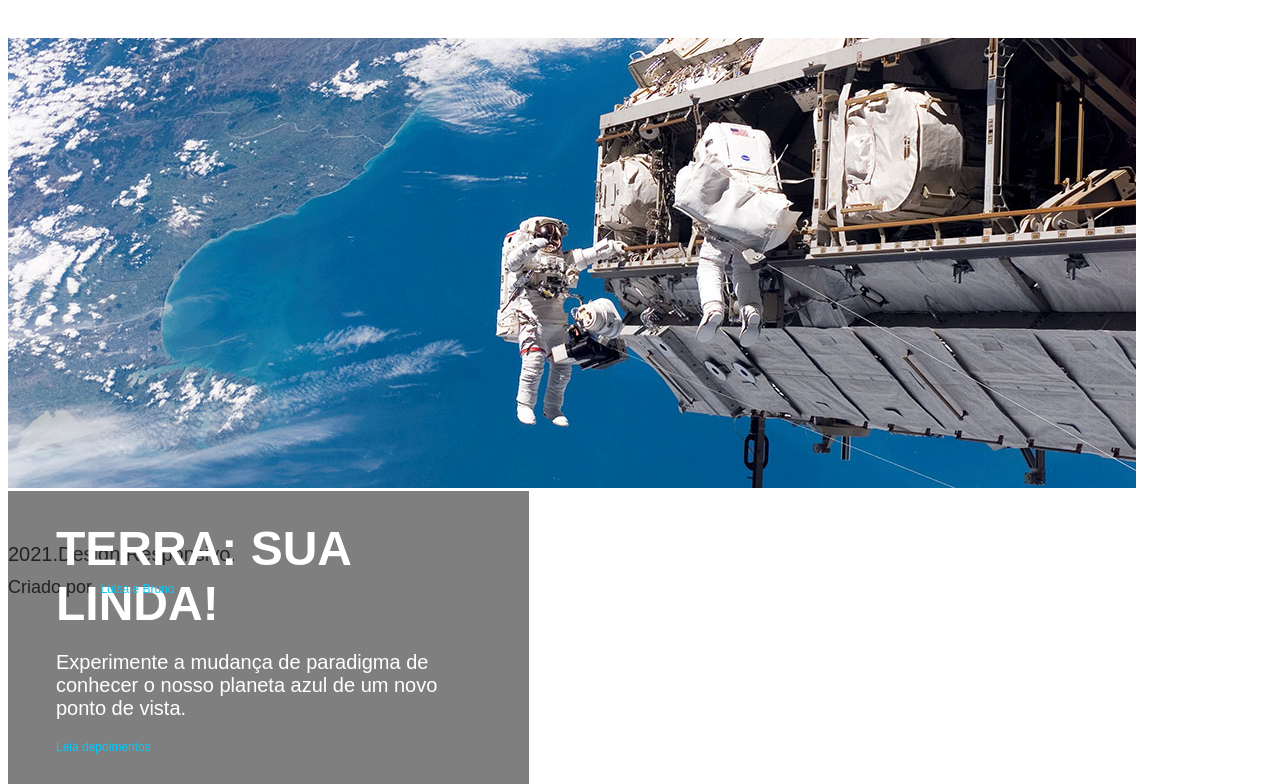
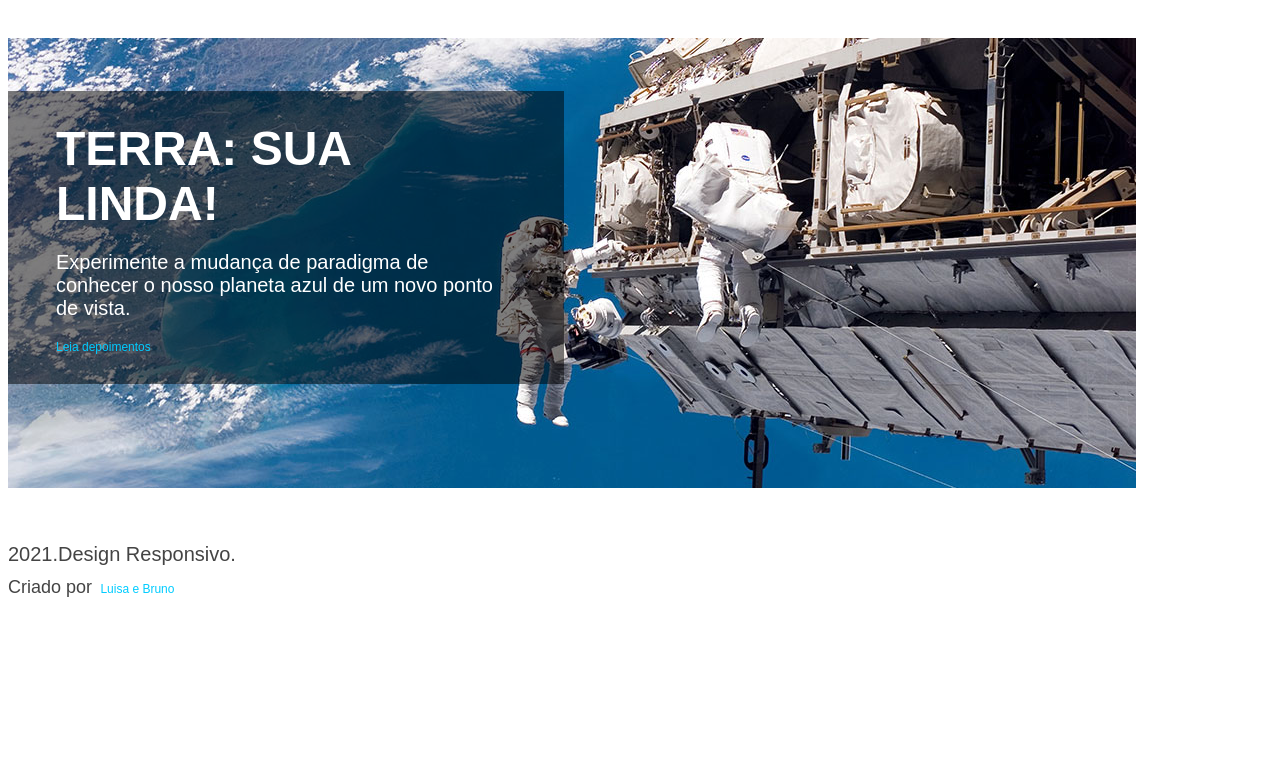
Before and after one commit to LuisaGPurificacao/SpaceTour, a plain HTML site: page index.html in a window 1280 px wide. Shown: the part 90-874 px from the top of the page. After the commit the page ends 800 px from the top, so only its background shows below. Drawn offline with Linux system fonts and the light colour scheme.

Commit message:
HTML e CSS prontos

```diff
--- a/css/estilo.css
+++ b/css/estilo.css
@@ -66,9 +66,10 @@ li a{
 }
 .box{
     position: absolute;
-    width: 425px;
+    width: 460px;
     padding: 30px 48px 30px 48px;
     background-color: rgba(0,0,0,0.5);
+    margin-top: -400px;
 }
 .box p{
     font-size: 20px;
```
